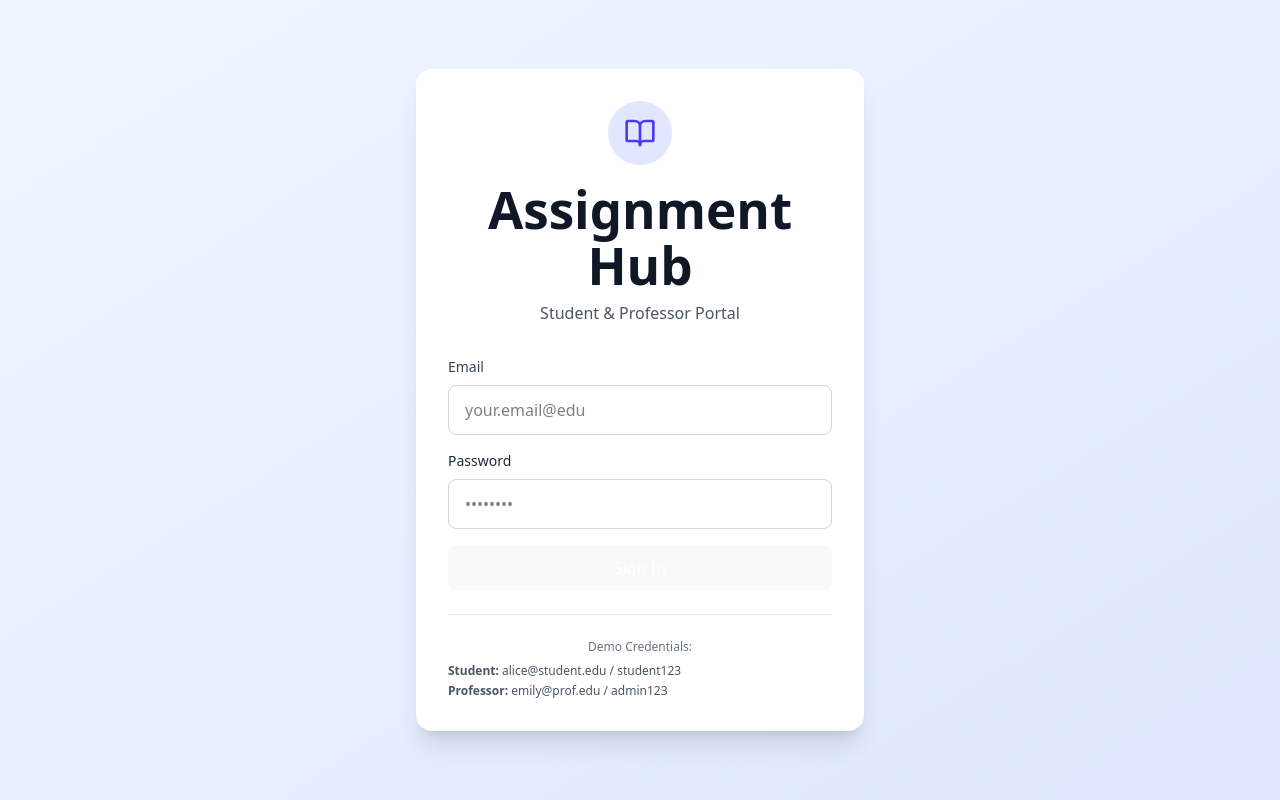
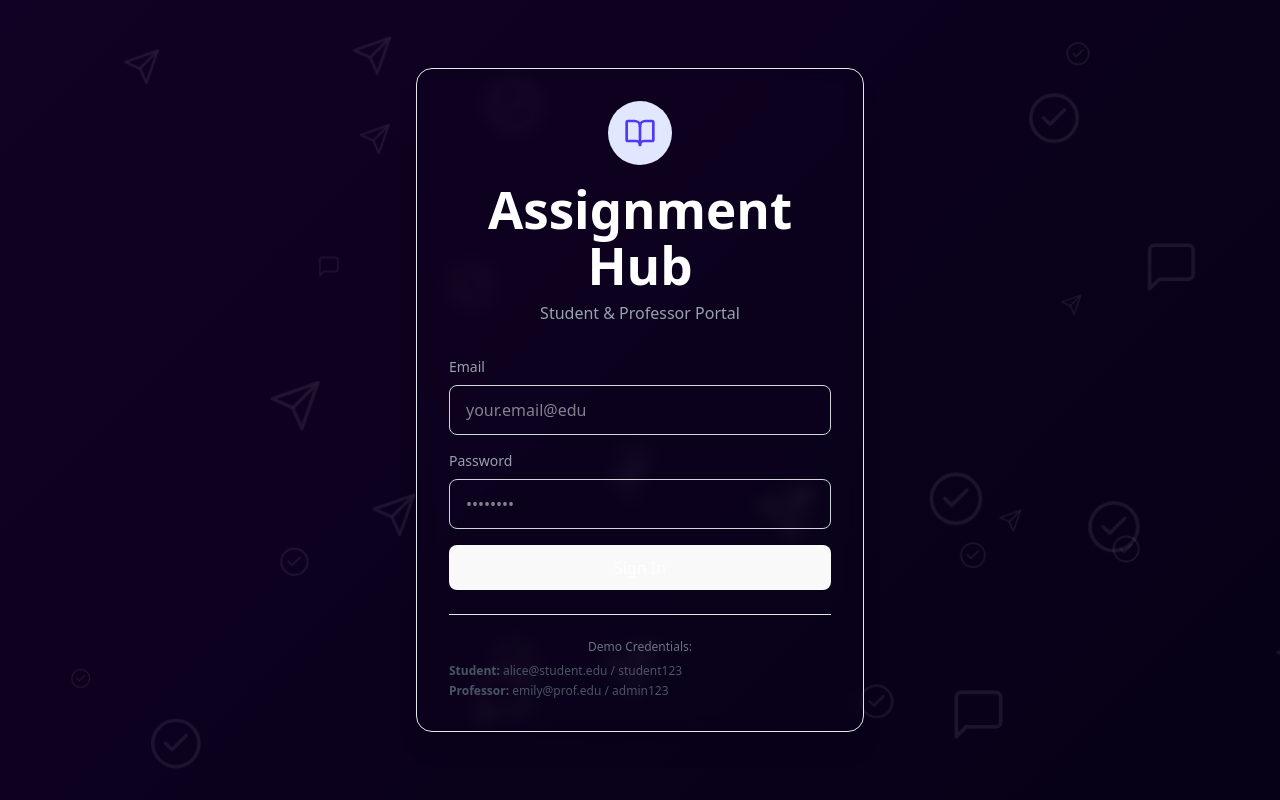
Before and after one commit to Ayush04-C/JoinEasy, a React (Vite) app: page / in a window 1280 px wide. Built offline with nearby package versions, Linux system fonts and the light colour scheme.

Commit message:
Added a color gradient also correct the logic for fetching assingment progress

```diff
--- a/src/animations/Interactivebg.tsx
+++ b/src/animations/Interactivebg.tsx
@@ -35,7 +35,7 @@ export default function InteractiveBg() {
         x: Math.random() * window.innerWidth,
         y: Math.random() * window.innerHeight,
         size: Math.random() * 50 + 20,
-        opacity: Math.random() * 0.4 + 0.3,
+        opacity: 0.1,
         animationDuration: Math.random() * 5 + 5,
         animationDelay: Math.random() * 5,
         depth: Math.random() * 0.4 + 0.1,
--- a/src/components/Admin/AdminDashboard.tsx
+++ b/src/components/Admin/AdminDashboard.tsx
@@ -26,7 +26,6 @@ interface Student {
   email: string;
 }
 
-// Admin Dashboard
 const AdminDashboard = () => {
   const { data, currentUser, setData } = useApp();
   const [showCreateModal, setShowCreateModal] = useState(false);
@@ -43,7 +42,7 @@ const AdminDashboard = () => {
         submissions: prevData.submissions.filter((submission: Submission) => submission.assignmentId !== assignmentToDelete),
       }));
       setSuccessMessage('Assignment deleted successfully!');
-      setTimeout(() => setSuccessMessage(''), 3000); // Clear message after 3 seconds
+      setTimeout(() => setSuccessMessage(''), 3000);
       setShowDeleteConfirmation(false);
       setAssignmentToDelete(null);
     }
@@ -162,13 +161,12 @@ const AdminDashboard = () => {
                       );
                     })}
                   </div>
-
                     <button
                     onClick={() => {
                       setAssignmentToDelete(assignment.id);
                       setShowDeleteConfirmation(true);
                     }}
-                  className="mt-4 bg-red-500 text-white px-4 py-2 rounded-lg hover:bg-red-600 transition-colors"
+                    className="mt-4 bg-red-500 text-white px-4 py-2 rounded-lg hover:bg-red-600 transition-colors" style={{backgroundColor:'red'}}
                   >
                     Delete Assignment
                   </button>
--- a/src/components/Login/Login.tsx
+++ b/src/components/Login/Login.tsx
@@ -1,6 +1,7 @@
 import { useState } from 'react';
 import { BookOpen } from 'lucide-react';
 import { useApp } from '../../context/AppContext';
+import InteractiveBg from '../../animations/Interactivebg';
 <link href="/src/style.css" rel="stylesheet"></link>
 
 
@@ -20,35 +21,36 @@ const Login = () => {
   };
 
   return (
-    <div className="min-h-screen bg-gradient-to-br from-blue-50 to-indigo-100 flex items-center w-screen justify-center p-4">
-      <div className="bg-white rounded-2xl shadow-xl p-8 w-full max-w-md">
+    <div className="min-h-screen flex items-center w-screen justify-center p-4">
+      <InteractiveBg />
+      <div className="backdrop-blur-sm border border-gray-200 rounded-2xl shadow-xl p-8 w-full max-w-md">
         <div className="text-center mb-8">
           <div className="inline-flex items-center justify-center w-16 h-16 bg-indigo-100 rounded-full mb-4">
             <BookOpen className="w-8 h-8 text-indigo-600" />
           </div>
-          <h1 className="text-3xl font-bold text-gray-900">Assignment Hub</h1>
-          <p className="text-gray-600 mt-2">Student & Professor Portal</p>
+          <h1 className="text-3xl font-bold text-white">Assignment Hub</h1>
+          <p className="text-gray-400 mt-2">Student & Professor Portal</p>
         </div>
 
         <div className="space-y-4">
           <div>
-            <label className="block text-sm font-medium text-gray-700 mb-2">Email</label>
+            <label className="block text-sm font-medium text-gray-400 mb-2">Email</label>
             <input
               type="email"
               value={email}
               onChange={(e) => setEmail(e.target.value)}
-              className="w-full px-4 py-3 border border-gray-300 text-black rounded-lg focus:ring-2 focus:ring-indigo-500 focus:border-transparent"
+              className="w-full px-4 py-3 border border-gray-300 text-white rounded-lg focus:ring-2 focus:ring-indigo-500 focus:border-transparent"
               placeholder="your.email@edu"
             />
           </div>
 
           <div>
-            <label className="block text-sm font-medium text-gray-800 mb-2">Password</label>
+            <label className="block text-sm font-medium text-gray-400 mb-2">Password</label>
             <input
               type="password"
               value={password}
               onChange={(e) => setPassword(e.target.value)}
-              className="w-full px-4 py-3 border border-gray-300 text-black rounded-lg focus:ring-2 focus:ring-indigo-500 focus:border-transparent"
+              className="w-full px-4 py-3 border border-gray-300 text-white rounded-lg focus:ring-2 focus:ring-indigo-500 focus:border-transparent"
               placeholder="••••••••"
             />
           </div>
@@ -61,7 +63,7 @@ const Login = () => {
 
           <button
             onClick={handleSubmit}
-            className="w-full bg-indigo-600 text-white py-3 rounded-lg font-medium hover:bg-indigo-700 transition-colors"
+            className="w-full bg-black text-white py-3 rounded-lg font-medium hover:bg-gray-800 transition-colors"
           >
             Sign In
           </button>
--- a/src/components/Navigationbar/Navigation.tsx
+++ b/src/components/Navigationbar/Navigation.tsx
@@ -13,14 +13,20 @@ const Navigation = () => {
   const { currentUser, logout, showMobileMenu, setShowMobileMenu } = useApp();
 
   return (
-    <nav className=" shadow-sm text-left fixed rounded-full top-0 w-full z-50 overflow-visible" style={{background:' linear-gradient(135deg, #230944ff 0%, #13062dff 100%)'}}>
+    <nav className=" shadow-sm text-left fixed backdrop-blur-sm border border-gray-200 rounded-full top-0 w-full z-50 overflow-visible">
       <div className=" mx-auto px-4 text-left sm:px-6 lg:px-8">
         <div className="flex justify-between items-center h-20 overflow-visible">
           <div className="flex justify-start items-center space-x-3">
             <BookOpen className="w-8 h-8 text-indigo-600" />
             <div className='flex flex-row justify-start items-center overflow-visible'>
-              <h1 className="text-xl text-left font-bold bg-gradient-to-tr from-pink-400 to-yellow-400 bg-clip-text text-transparent overflow-visible py-2">Assignment Hub</h1>
-              <p className="text-xl absolute left-1/2 transform-translate-x-1/2 bg-gradient-to-tr from-pink-400 to-yellow-400 bg-clip-text text-transparent overflow-visible py-1">
+              <h1 className="text-xl text-left font-bold overflow-visible py-2"
+              style={{background: 'linear-gradient(to right, #a855f7, #3b82f6, #06b6d4)',
+                WebkitBackgroundClip: 'text',
+                WebkitTextFillColor: 'transparent'}}>Assignment Hub</h1>
+              <p className="text-xl absolute left-1/2 transform-translate-x-1/2 overflow-visible py-1"
+              style={{background: 'linear-gradient(to right, #a855f7, #3b82f6, #06b6d4)',
+                WebkitBackgroundClip: 'text',
+                WebkitTextFillColor: 'transparent'}}>
                 {currentUser?.role === 'admin' ? `Professor's Dashboard` : `Student's Dashboard`}
               </p>
             </div>
--- a/src/components/Student/StudentDashboard.tsx
+++ b/src/components/Student/StudentDashboard.tsx
@@ -281,7 +281,7 @@ const StudentDashboard = () => {
             <span>{totalCount - submittedCount} pending</span>
           </div>
         </div>
-        <div ref={gridRef} className="grid grid-cols-1 md:grid-cols-2 gap-6 ">
+        <div ref={gridRef} className="grid grid-cols-1 md:grid-cols-2 gap-5 ">
           {assignments.map((assignment: any) => {
             const submission = studentSubmissions.find((s: any) => s.assignmentId === assignment.id);
             return (
```
Lines whose indentation alone changed are shown as unchanged.
